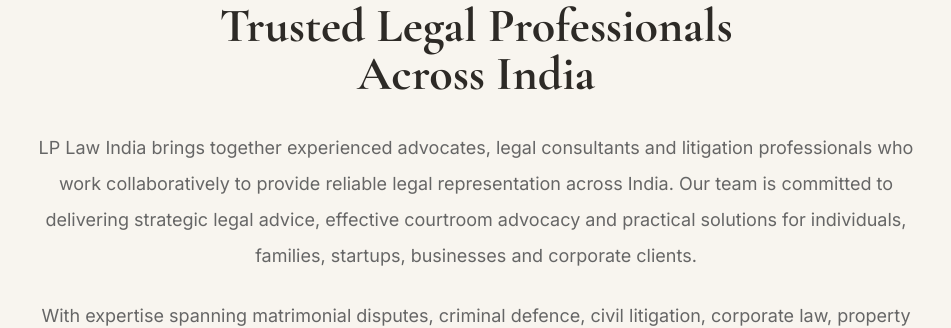
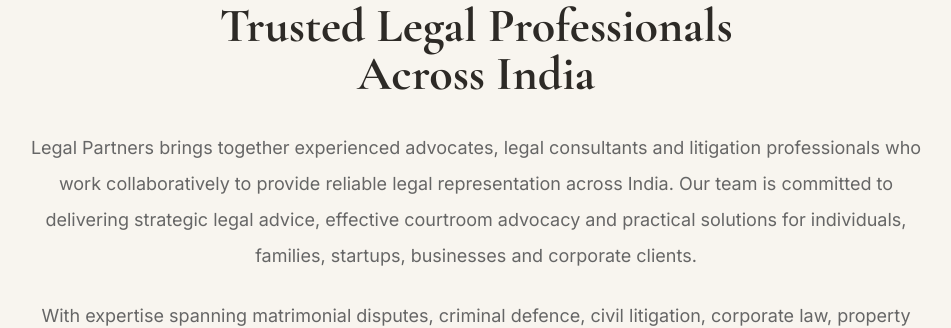
Before and after one commit to nitishbainslaa/lp-law-india, a Next.js app: page / in a window 1280 px wide. Shown: the part 1980-2308 px from the top of the page, without its empty margins (164-1115 px from the left). Built offline with nearby package versions, Linux system fonts and the light colour scheme.

Commit message:
Update Partners.tsx

```diff
--- a/src/components/Partners.tsx
+++ b/src/components/Partners.tsx
@@ -24,7 +24,7 @@ export default function Partners() {
     </h2>
 
     <p className="mx-auto mt-8 max-w-4xl text-lg leading-9 text-[#666]">
-      LP Law India brings together experienced advocates,
+      Legal Partners brings together experienced advocates,
       legal consultants and litigation professionals who
       work collaboratively to provide reliable legal
       representation across India. Our team is committed
```
